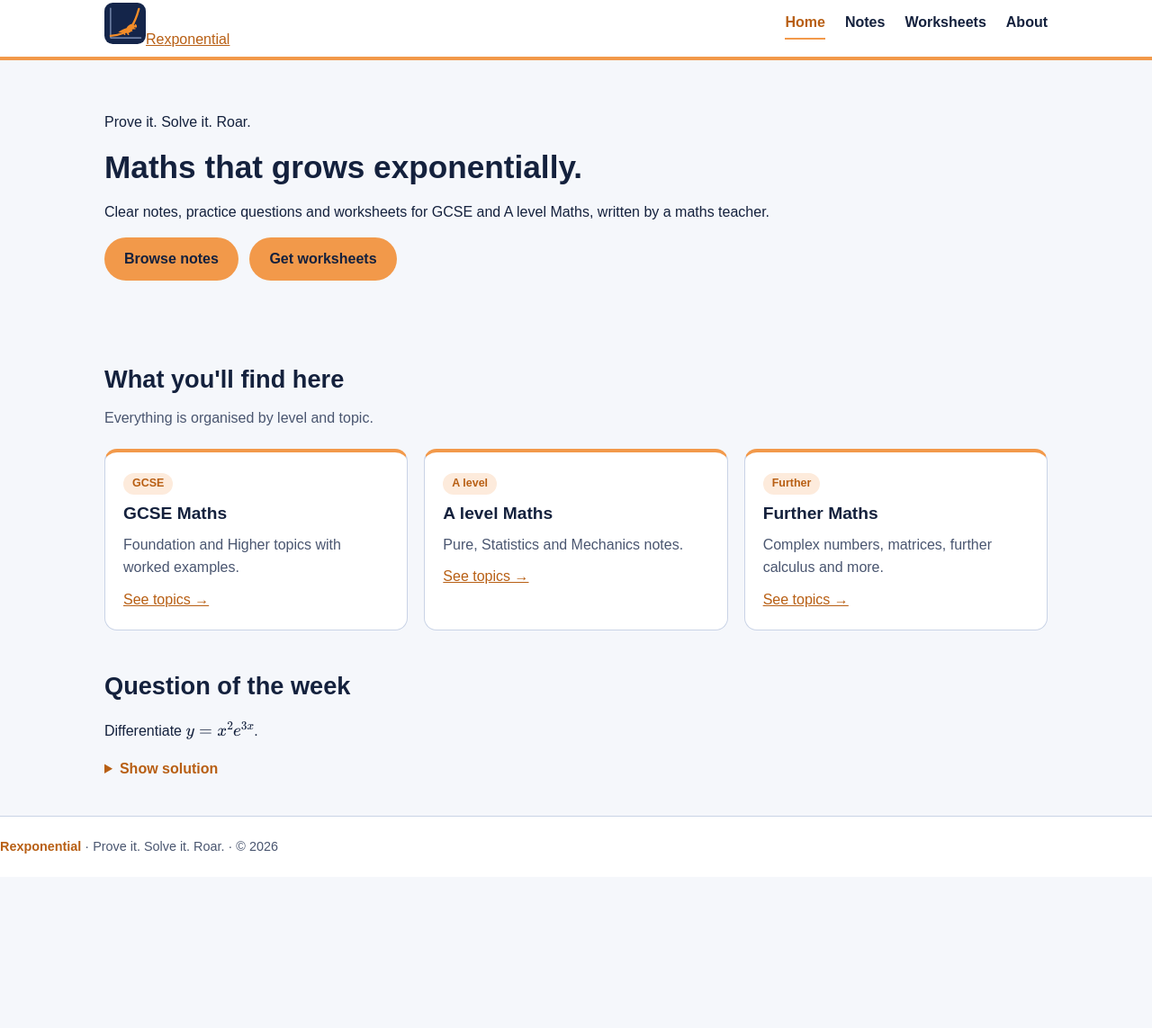
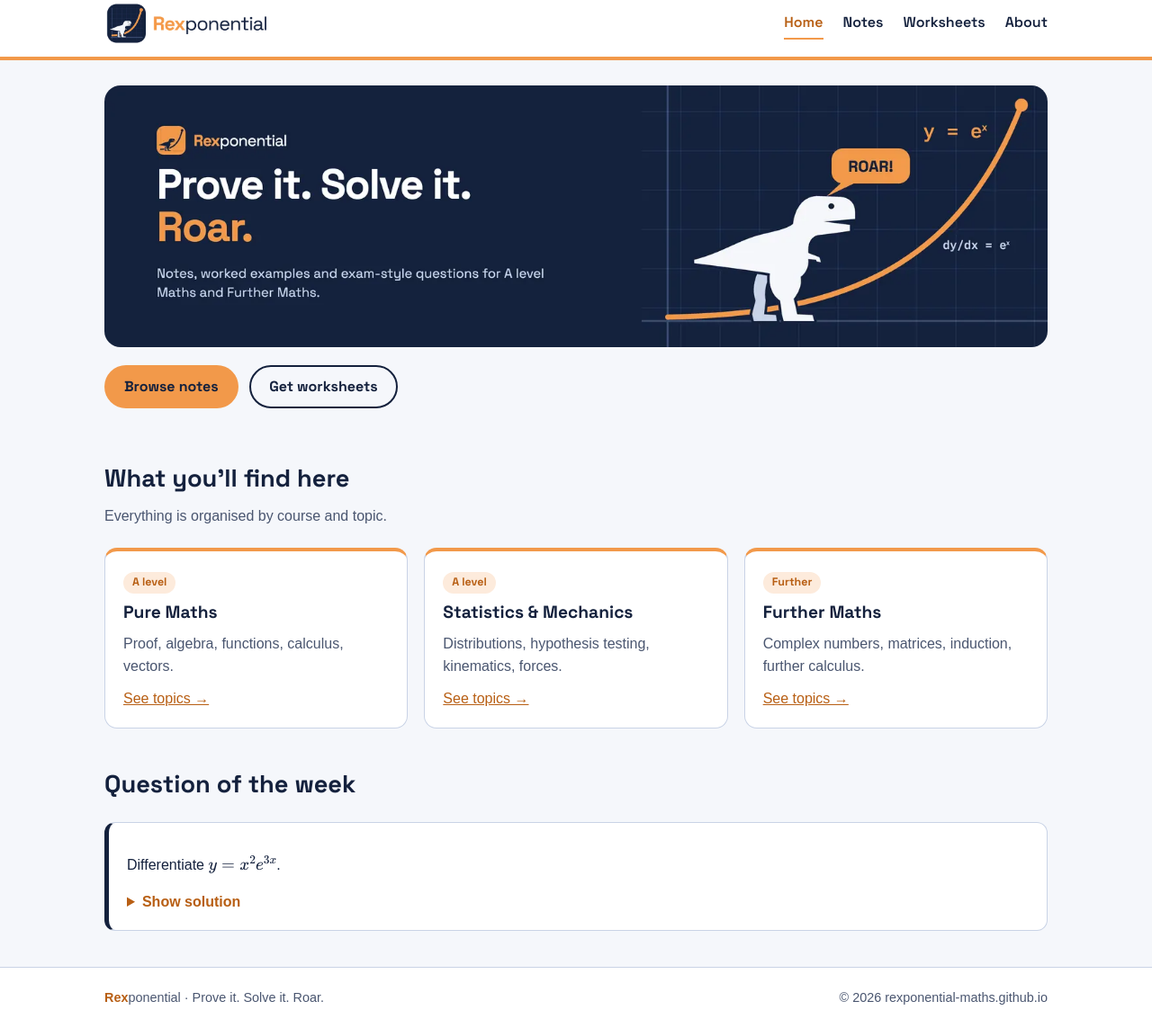
Before and after one commit to Rexponential-Maths/rexponential-maths.github.io, a plain HTML site: page index.html in a window 1280 px wide. Shown: the part 11-1154 px from the top of the page at 90% size. Before the commit the page ends 986 px from the top, so only its background shows below. Drawn offline with nearby package versions, Linux system fonts and the light colour scheme.

Commit message:
Update index.html

```diff
--- a/index.html
+++ b/index.html
@@ -3,11 +3,13 @@
 <head>
 <meta charset="utf-8">
 <meta name="viewport" content="width=device-width, initial-scale=1">
-<title>Rexponential | Maths notes and worksheets</title>
-<meta name="description" content="Rexponential: maths notes, worksheets and practice questions for GCSE and A level.">
-<link rel="icon" href="logo.svg" type="image/svg+xml">
+<title>Rexponential | A level Maths notes and questions</title>
+<meta name="description" content="Rexponential: notes, worked examples and exam-style questions for A level Maths and Further Maths.">
+<link rel="icon" href="assets/favicon-32.png" type="image/png" sizes="32x32">
+<link rel="apple-touch-icon" href="assets/apple-touch-icon.png">
 <link rel="preconnect" href="https://fonts.googleapis.com">
-<link href="https://fonts.googleapis.com/css2?family=Nunito:wght@400;600;700;800&display=swap" rel="stylesheet">
+<link rel="preconnect" href="https://fonts.gstatic.com" crossorigin>
+<link href="https://fonts.googleapis.com/css2?family=Space+Grotesk:wght@400;600;700&display=swap" rel="stylesheet">
 <link rel="stylesheet" href="style.css">
 <script>window.MathJax = { tex: { inlineMath: [['\\(', '\\)']] } };</script>
 <script defer src="https://cdn.jsdelivr.net/npm/mathjax@3/es5/tex-mml-chtml.js"></script>
@@ -15,7 +17,7 @@
 <body>
 <header class="site-header">
   <div class="wrap">
-    <a class="brand" href="index.html"><img src="logo.svg" alt="">Re<span>x</span>ponential</a>
+    <a class="brand" href="index.html"><img src="assets/logo.webp" alt="Rexponential" width="184" height="46"></a>
     <nav>
       <a href="index.html" aria-current="page">Home</a>
       <a href="notes.html">Notes</a>
@@ -25,24 +27,25 @@
   </div>
 </header>
 
-<section class="hero">
+<section class="banner">
   <div class="wrap">
-    <p class="slogan">Prove it. Solve it. Roar.</p>
-    <h1>Maths that grows exponentially.</h1>
-    <p>Clear notes, practice questions and worksheets for GCSE and A level Maths, written by a maths teacher.</p>
-    <a class="btn" href="notes.html">Browse notes</a>
-    <a class="btn ghost" href="worksheets.html">Get worksheets</a>
+    <img src="assets/banner.webp" width="1440" height="400"
+         alt="Rexponential. Prove it. Solve it. Roar. Notes, worked examples and exam-style questions for A level Maths and Further Maths.">
+    <div class="banner-actions">
+      <a class="btn" href="notes.html">Browse notes</a>
+      <a class="btn outline" href="worksheets.html">Get worksheets</a>
+    </div>
   </div>
 </section>
 
 <section>
   <div class="wrap">
     <h2>What you'll find here</h2>
-    <p class="lead">Everything is organised by level and topic.</p>
+    <p class="lead">Everything is organised by course and topic.</p>
     <div class="grid">
-      <div class="card"><span class="tag">GCSE</span><h3>GCSE Maths</h3><p>Foundation and Higher topics with worked examples.</p><a href="notes.html#gcse">See topics &rarr;</a></div>
-      <div class="card"><span class="tag">A level</span><h3>A level Maths</h3><p>Pure, Statistics and Mechanics notes.</p><a href="notes.html#alevel">See topics &rarr;</a></div>
-      <div class="card"><span class="tag">Further</span><h3>Further Maths</h3><p>Complex numbers, matrices, further calculus and more.</p><a href="notes.html#further">See topics &rarr;</a></div>
+      <div class="card"><span class="tag">A level</span><h3>Pure Maths</h3><p>Proof, algebra, functions, calculus, vectors.</p><a href="notes.html#pure">See topics &rarr;</a></div>
+      <div class="card"><span class="tag">A level</span><h3>Statistics &amp; Mechanics</h3><p>Distributions, hypothesis testing, kinematics, forces.</p><a href="notes.html#applied">See topics &rarr;</a></div>
+      <div class="card"><span class="tag">Further</span><h3>Further Maths</h3><p>Complex numbers, matrices, induction, further calculus.</p><a href="notes.html#further">See topics &rarr;</a></div>
     </div>
   </div>
 </section>
@@ -50,10 +53,10 @@
 <section style="padding-top:0">
   <div class="wrap">
     <h2>Question of the week</h2>
-    <div class="example">
+    <div class="box example">
       <p>Differentiate \( y = x^2 e^{3x} \).</p>
       <details>
-        <summary><strong>Show solution</strong></summary>
+        <summary>Show solution</summary>
         <p>Using the product rule:</p>
         <p>\[ \frac{dy}{dx} = 2x e^{3x} + 3x^2 e^{3x} = x e^{3x}(2 + 3x) \]</p>
       </details>
@@ -62,7 +65,10 @@
 </section>
 
 <footer>
-  <strong>Rexponential</strong> &middot; Prove it. Solve it. Roar. &middot; &copy; 2026
+  <div class="wrap">
+    <span><strong>Rex</strong>ponential &middot; Prove it. Solve it. Roar.</span>
+    <span>&copy; 2026 rexponential-maths.github.io</span>
+  </div>
 </footer>
 </body>
 </html>
```
